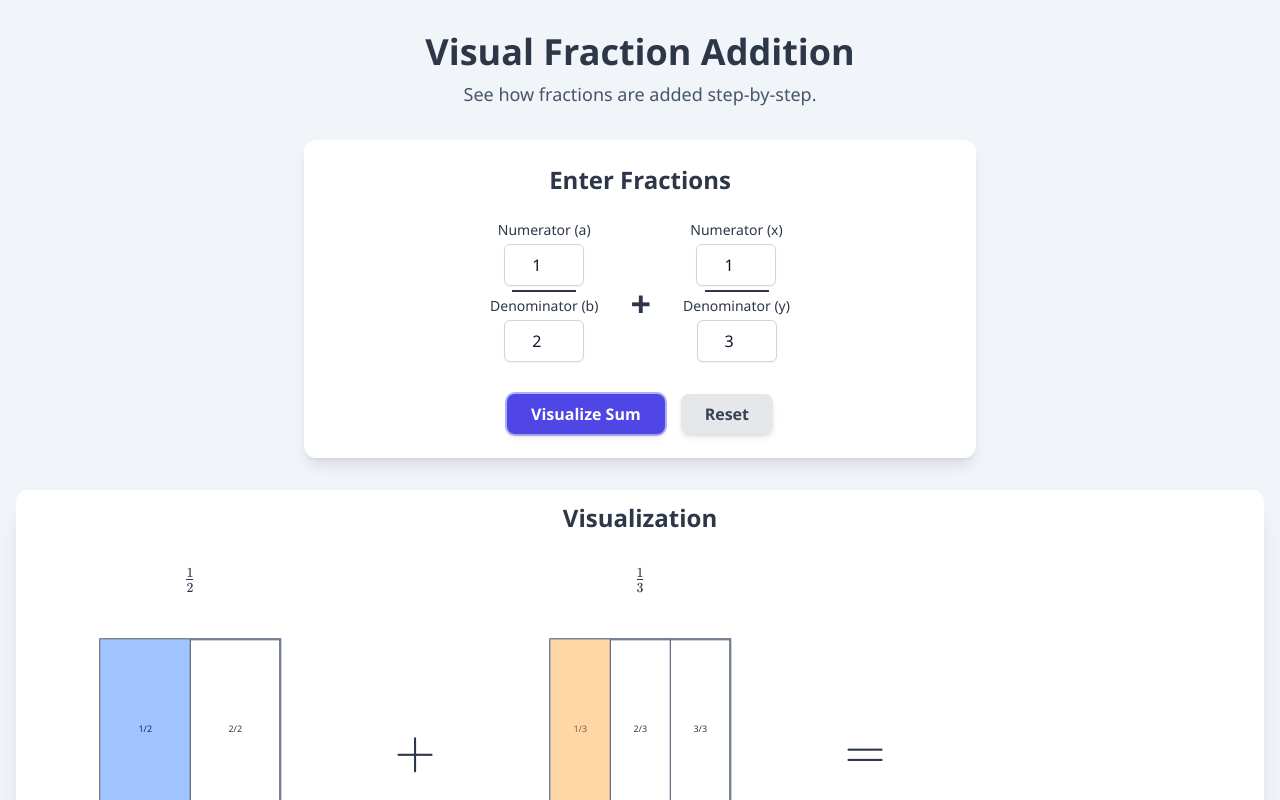
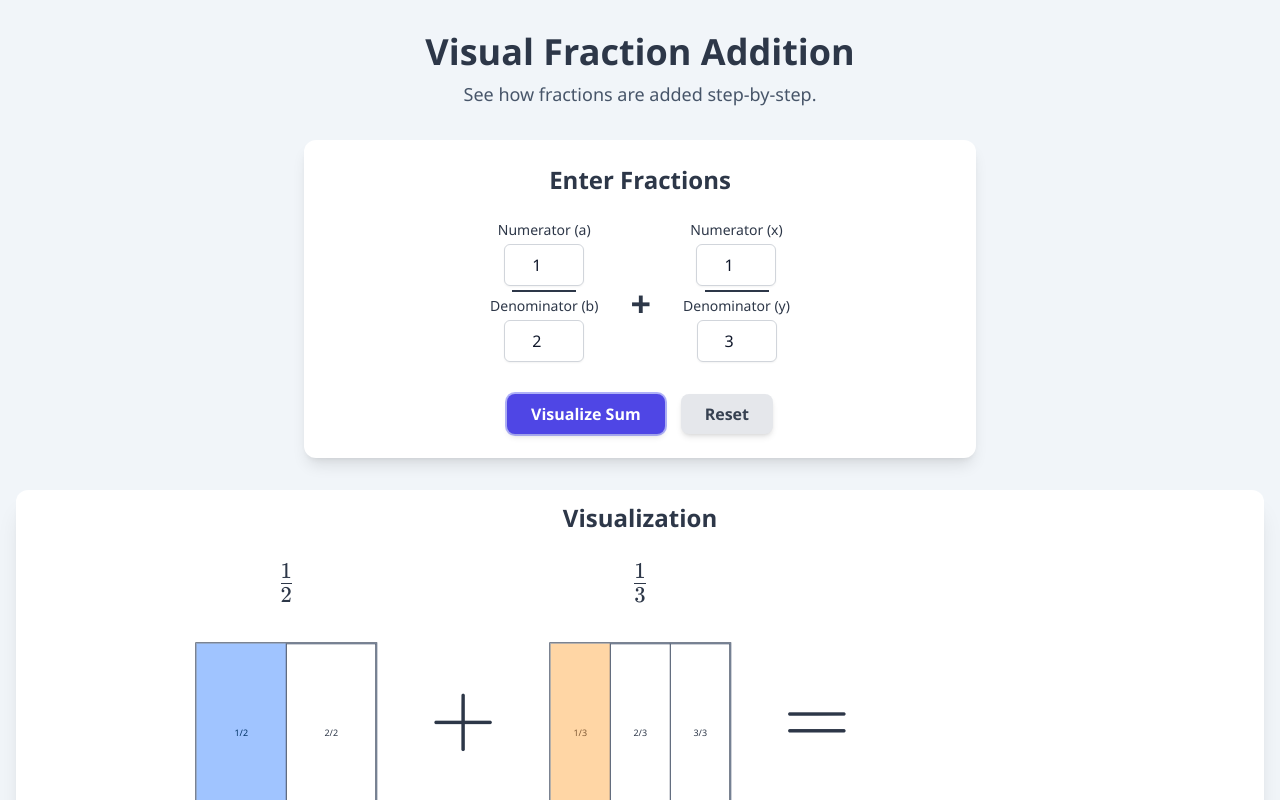
Before and after one commit to RupertLinacre/fraction_addition_visualisation, a React (Vite) app: page / in a window 1280 px wide. Both pictures are taken after a click on the button "Visualize Sum". Shown: the top 800 px of the page. Built offline with nearby package versions, Linux system fonts and the light colour scheme.

Commit message:
Update font size for KaTeX to improve visibility

```diff
--- a/components/VisualizationSection.tsx
+++ b/components/VisualizationSection.tsx
@@ -1,4 +1,3 @@
-
 import React, { useState } from 'react';
 import FractionVisual from './FractionVisual';
 // Fix: Define VisualizationSectionProps interface
@@ -9,7 +8,7 @@ import KatexDisplay from './KatexDisplay';
 const DIAGONAL_SIDE = Math.hypot(SQUARE_SIDE, SQUARE_SIDE);
 
 const OperatorDisplay: React.FC<{ symbol: string }> = ({ symbol }) => (
-  <div className={`flex items-center justify-center px-1 sm:px-2`} style={{ height: `${DIAGONAL_SIDE}px`}}>
+  <div className={`flex items-center justify-center px-2 sm:px-4`} style={{ height: `${DIAGONAL_SIDE}px` }}>
     <KatexDisplay latex={symbol} className={`text-3xl sm:text-5xl font-bold text-[${TEXT_COLOR_DARK}]`} />
   </div>
 );
@@ -37,7 +36,7 @@ const visualFixedSizeContainerStyle: React.CSSProperties = {
 const visualFixedSizeContainerClasses = "flex items-center justify-center";
 
 // Standardized label classes
-const labelTextClasses = `text-center text-base sm:text-lg font-semibold text-[${TEXT_COLOR_DARK}] min-h-[2.5rem] flex items-center justify-center`; // min-h to ensure consistent height
+const labelTextClasses = `text-center text-lg font-semibold text-[${TEXT_COLOR_DARK}] flex items-center justify-center py-1`; // min-h to ensure consistent height
 
 interface VisualUnitProps {
   topLabelLatex?: string;
@@ -63,11 +62,11 @@ const VisualUnit: React.FC<VisualUnitProps> = ({
 
   return (
     <div
-      className="flex flex-col items-center space-y-1"
+      className="flex flex-col items-center space-y-0"
       style={{ minWidth: `${DIAGONAL_SIDE}px`, visibility: unitVisibility }}
       aria-hidden={isPlaceholder}
     >
-      <div className={labelTextClasses} style={{ minHeight: labelHeightApprox }}>
+      <div className={`text-center text-lg font-semibold text-[${TEXT_COLOR_DARK}] flex items-center justify-center py-1`}>
         {topLabelLatex && <KatexDisplay latex={topLabelLatex} />}
       </div>
 
@@ -82,13 +81,13 @@ const VisualUnit: React.FC<VisualUnitProps> = ({
       </div>
 
       {/* Container for rotate button or spacer */}
-      <div style={{ minHeight: rotateButtonHeightApprox }} className="flex items-center justify-center">
+      <div className="flex items-center justify-center py-1">
         {onRotate && typeof isRotated !== 'undefined' && !isPlaceholder && (
           <RotateButton onClick={onRotate} isRotated={isRotated} />
         )}
       </div>
 
-      <div className={labelTextClasses} style={{ minHeight: labelHeightApprox }}>
+      <div className={`text-center text-lg font-semibold text-[${TEXT_COLOR_DARK}] flex items-center justify-center py-1`}>
         {bottomLabelLatex && <KatexDisplay latex={bottomLabelLatex} />}
       </div>
     </div>
@@ -158,9 +157,9 @@ export const VisualizationSection: React.FC<VisualizationSectionProps> = ({ calc
     <div className="w-full mx-auto mt-8 p-1 sm:p-3 bg-white rounded-xl shadow-xl">
       <h2 className={`text-2xl font-semibold text-center mb-6 text-[${TEXT_COLOR_DARK}]`}>Visualization</h2>
 
-      <div className="flex flex-col items-center space-y-2 sm:space-y-4">
+      <div className="flex flex-col items-center space-y-2">
         {/* Top Row of Visuals */}
-        <div className="flex flex-row items-center justify-around w-full">
+        <div className="flex flex-row items-center justify-center w-auto mx-auto">
           <VisualUnit
             topLabelLatex={fracToLatex(f1.num, f1.den)}
             visualProps={f1aVisualProps}
@@ -171,11 +170,11 @@ export const VisualizationSection: React.FC<VisualizationSectionProps> = ({ calc
             visualProps={f2aVisualProps}
           />
           <OperatorDisplay symbol="=" />
-          <VisualUnit isPlaceholder={true} visualProps={{idSuffix:"sumplaceholder", cols:1, rows:1, shadingSegments:[]}}/> {/* Placeholder for sum top */}
+          <VisualUnit isPlaceholder={true} visualProps={{ idSuffix: "sumplaceholder", cols: 1, rows: 1, shadingSegments: [] }} /> {/* Placeholder for sum top */}
         </div>
 
         {/* Bottom Row of Visuals */}
-        <div className="flex flex-row items-center justify-around w-full">
+        <div className="flex flex-row items-center justify-center w-auto mx-auto">
           <VisualUnit
             visualProps={f1bVisualProps}
             onRotate={() => setRotationF1(prev => (prev === 0 ? 90 : 0))}
--- a/index.html
+++ b/index.html
@@ -27,7 +27,7 @@
 
     .katex {
       /* Adjust font size for KaTeX if needed globally */
-      font-size: 1.1em;
+      font-size: 1.8em;
       /* Example: make KaTeX slightly larger */
     }
   </style>
```
